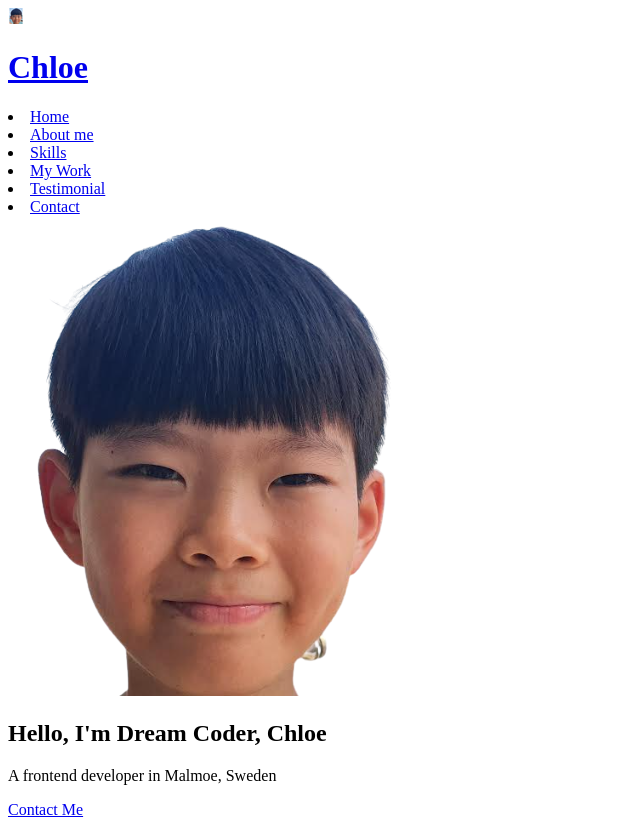
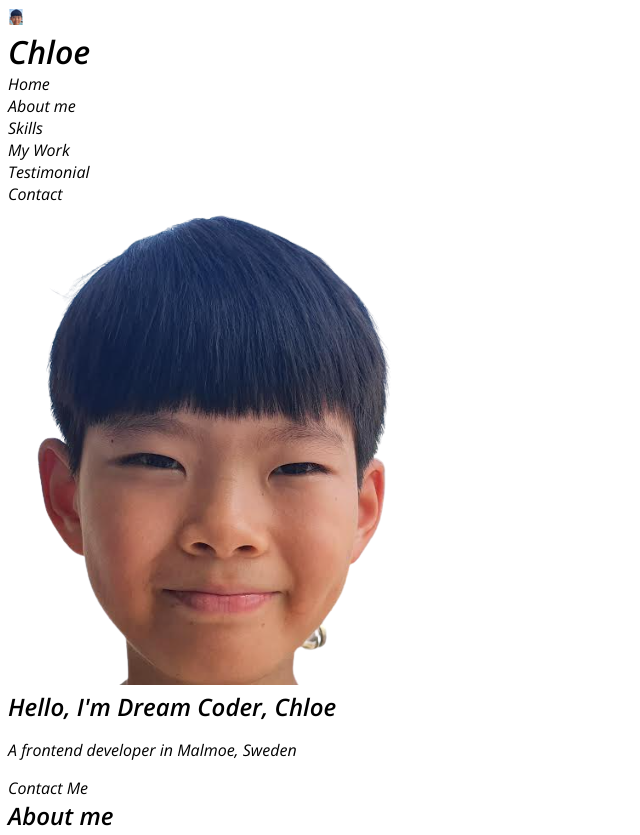
Before and after one commit to KANG-KYUNG-MI/kang-kyung-mi.github.io, a plain HTML site: page index.html in a window 1280 px wide. Shown: the top 835 px of the page, without its empty margins (0-640 px from the left). Drawn offline with nearby package versions, Linux system fonts and the light colour scheme.

Commit message:
CSS-SeyUp

```diff
--- a/css/style.css
+++ b/css/style.css
@@ -0,0 +1,55 @@
+/*Global*/
+
+:root {
+    /* App Color*/
+    --color-primary: var(--color-black);
+    --color-primary-variant: var(--color-gray);
+    --color-accent: var(--color-blue);
+    --color-accent-variant: var(--color-orange);
+    --color-text: var(--color-white);
+
+    /* Colors */
+    --color-white: #ffffff;
+    --color-black: #000000;
+    --color-blue: #688ef0d3;
+    --color-orange: #fd6413;
+    --color-gray: #1b1e26;
+}
+
+* {
+    box-sizing: border-box;
+}
+
+body {
+    font-family: 'Open Sans', sans-serif;
+}
+
+h1,
+h2,
+h3 {
+    margin: 0;
+}
+
+ul {
+    margin: 0;
+}
+
+ul {
+    list-style: none;
+    padding: 0;
+}
+
+a {
+    text-decoration: none;
+    color: var(--color-primary);
+}
+
+button {
+    background-color: transparent;
+    outline: 0;
+    border: 0;
+}
+
+button:focus {
+    outline: 1px solid var(--color-accent)
+}
--- a/index.html
+++ b/index.html
@@ -15,7 +15,8 @@
     <!-- google fonts -->
     <link rel="preconnect" href="https://fonts.googleapis.com">
     <link rel="preconnect" href="https://fonts.gstatic.com" crossorigin>
-    <link href="https://fonts.googleapis.com/css2?family=Poiret+One&family=Roboto:ital,wght@1,400;1,500&display=swap"
+    <link
+        href="https://fonts.googleapis.com/css2?family=Open+Sans:ital,wght@1,400;1,600&family=Poiret+One&family=Roboto:ital,wght@1,400;1,500&display=swap"
         rel="stylesheet">
     <!-- fontawesome -->
     <script src="https://kit.fontawesome.com/e15c3437dc.js" crossorigin="anonymous"></script>
@@ -31,14 +32,14 @@
             <h1><a href="#">Chloe</a></h1>
         </div>
         <nav>
-            <ui>
+            <ul>
                 <li><a href="#home">Home</a></li>
                 <li><a href="#about">About me</a></li>
                 <li><a href="#skills">Skills</a></li>
                 <li><a href="#work">My Work</a></li>
                 <li><a href="#testimonial">Testimonial</a></li>
                 <li><a href="#contact">Contact</a></li>
-            </ui>
+            </ul>
         </nav>
     </header>
 
@@ -248,7 +249,7 @@
                         <i class="fa-brands fa-github"></i>
                     </a>
                 </li>
-    <li><a href="" >
+                <li><a href="">
                         <i class="fa-brands fa-linkedin" target='_blank' title='my linked in'></i>
                     </a>
                 </li>
```
Lines whose indentation alone changed are shown as unchanged.
